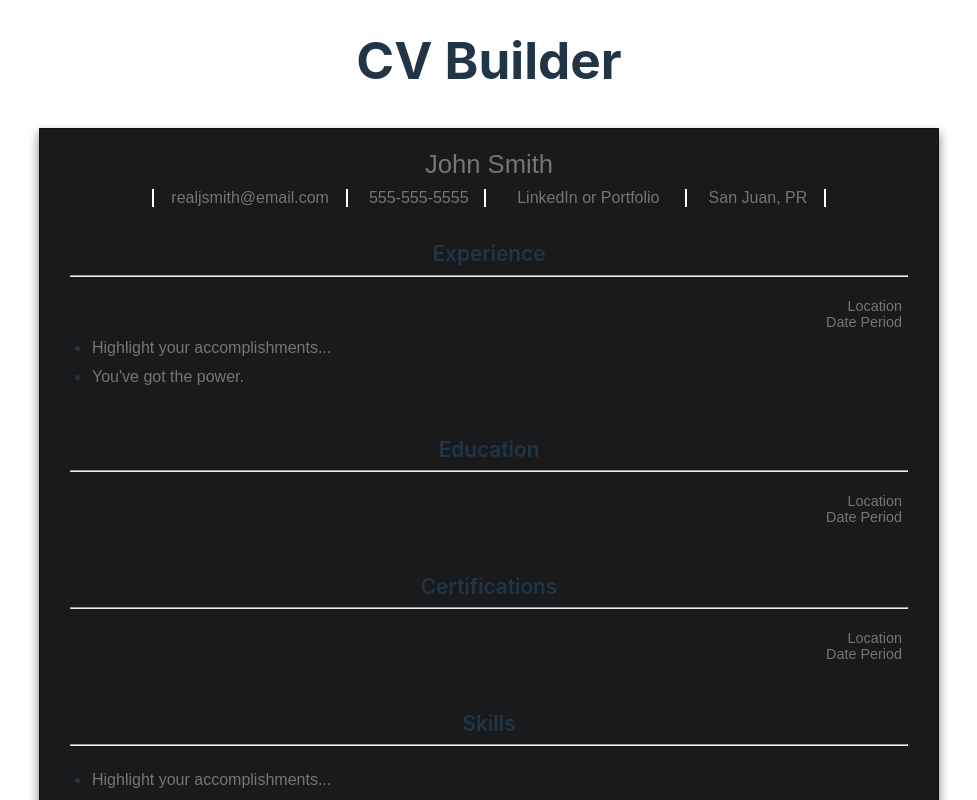
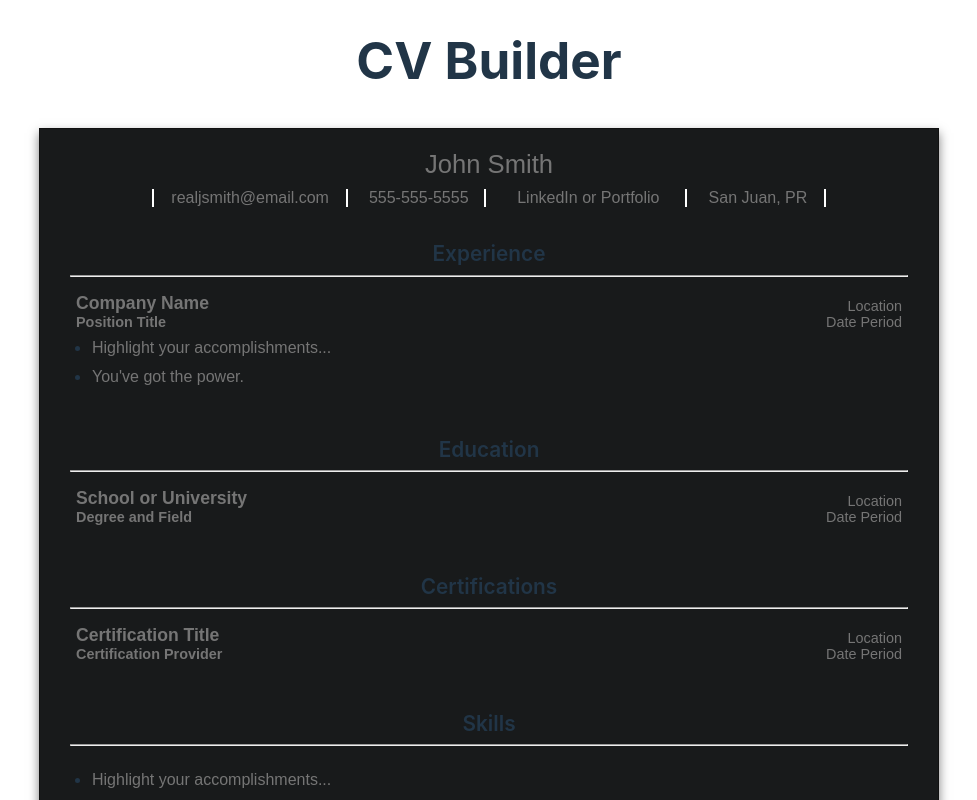
Before and after one commit to joel-jcs/cv-builder, a React (Vite) app: page / in a window 1280 px wide. Shown: the top 800 px of the page, without its empty margins (151-1128 px from the left). Built offline with nearby package versions, Linux system fonts and the light colour scheme.

Commit message:
refactoring

```diff
--- a/src/components/Input.jsx
+++ b/src/components/Input.jsx
@@ -1,5 +1,6 @@
+/* eslint-disable react/prop-types */
 export default function Input({
-  type,
+  type = "text",
   name,
   className,
   placeholder,
@@ -12,7 +13,6 @@ export default function Input({
       name={name}
       className={className}
       placeholder={placeholder}
-      id={crypto.randomUUID()}
       value={value}
       onChange={onChange}
     />
--- a/src/components/Resume.jsx
+++ b/src/components/Resume.jsx
@@ -29,36 +29,20 @@ export function Resume() {
             // onBlur={closeModal} */}
             <h2 className="sectionTitle">{"Experience"}</h2>
             <hr></hr>
-            <Entry
-              entryTitle="Company Name"
-              entrySubtitle="Position Title"
-              entryLocation="Location"
-              entryDatePeriod="Date Period"
-              hasBulletsSection={true}
-            />
+            <Entry sectionTitle="Experience" hasBulletsSection={true} />
           </section>
           {/* {showModal && <Modal />} */}
 
           <section className="resumeSection">
             <h2 className="sectionTitle">{"Education"}</h2>
             <hr></hr>
-            <Entry
-              entryTitle="School or University"
-              entrySubtitle="Degree and Field"
-              entryLocation="Location"
-              entryDatePeriod="Date Period"
-            />
+            <Entry sectionTitle="Education" />
           </section>
 
           <section className="resumeSection">
             <h2 className="sectionTitle">{"Certifications"}</h2>
             <hr></hr>
-            <Entry
-              entryTitle="Certification Source or Entity"
-              entrySubtitle="Certification Title"
-              entryLocation="Location"
-              entryDatePeriod="Date Period"
-            />
+            <Entry sectionTitle="Certifications" />
           </section>
 
           <section className="resumeSection">
```
